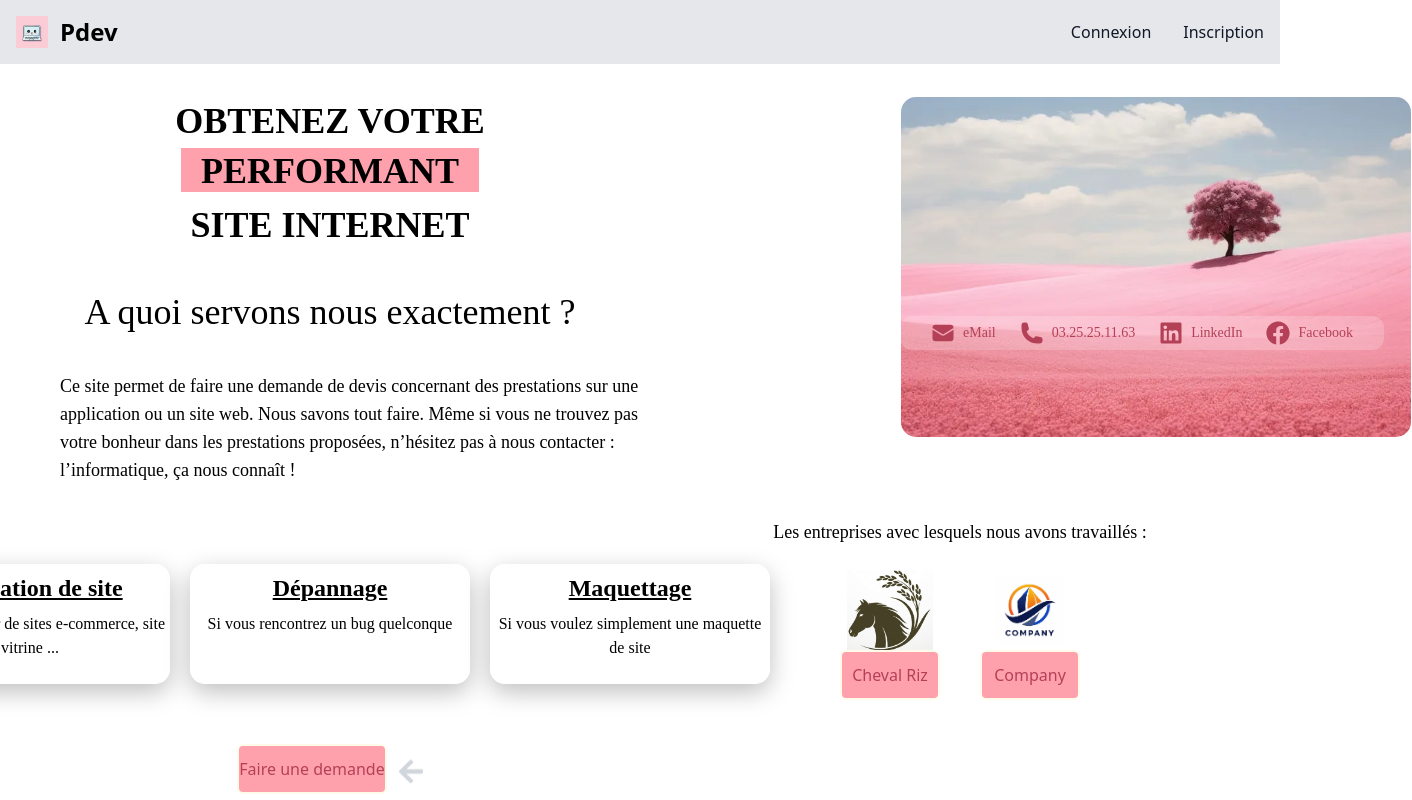
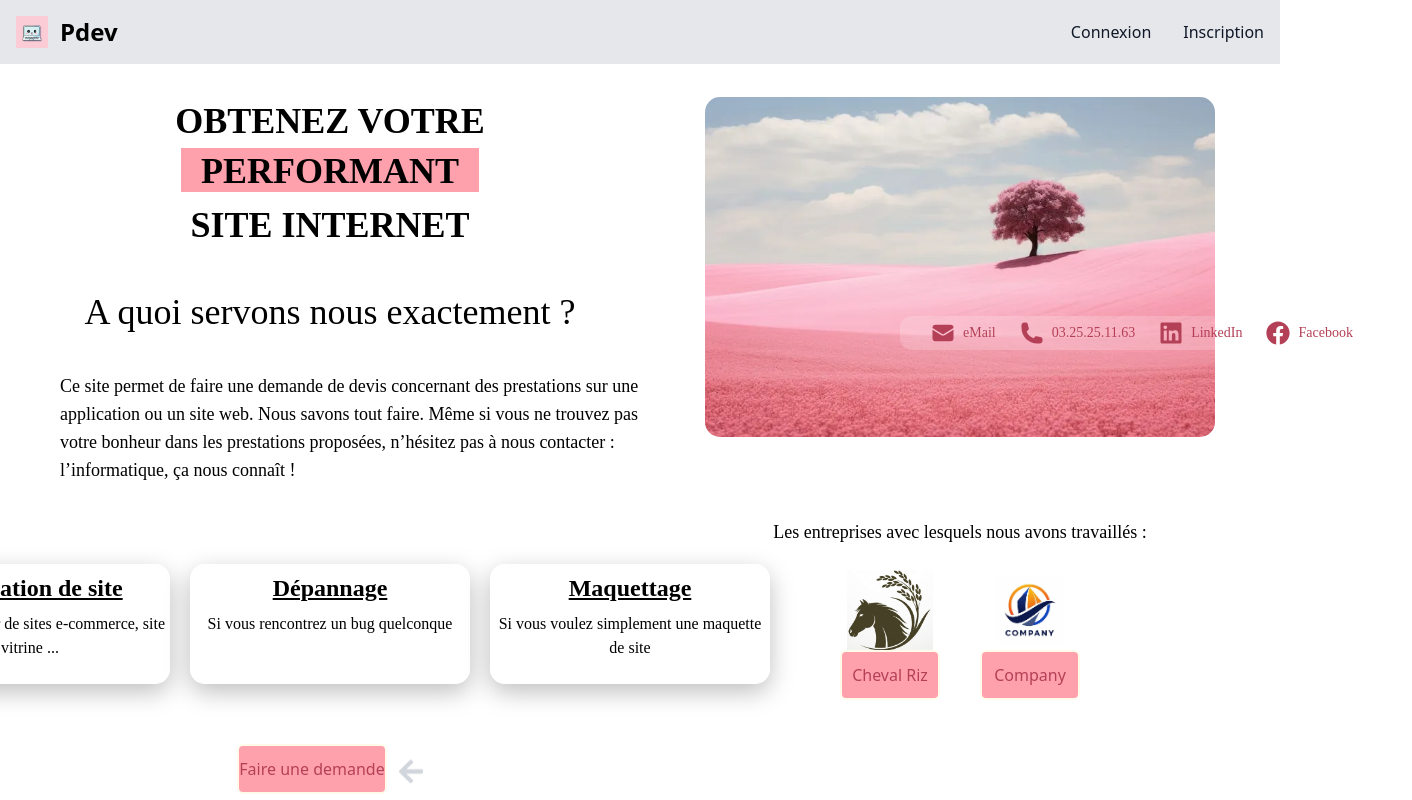
Before and after one commit to Roms10000/front_end_react, a React (Vite) app: page / in a window 1280 px wide. Shown: the top 800 px of the page, 1412 px wide, since content can reach past the window. Built offline with nearby package versions, Linux system fonts and the light colour scheme.

Commit message:
justifycenter

```diff
--- a/src/components/Home.jsx
+++ b/src/components/Home.jsx
@@ -105,10 +105,11 @@ Ce site permet de faire une demande de devis concernant des prestations sur une
           </div>
 
 {/* Partie droite */}
-<div className="relative w-full mt-8">
+<div className="relative w-full mt-8 flex flex-col">
   {/* Image arbre */}
-  <img src="./img/arbre.webp" className="w-lg h-auto border lg:ml-65 1400:ml-70 md:ml-30 border-white rounded-2xl"/>
-
+  <div className="flex justify-center">
+  <img src="./img/arbre.webp" className="w-lg h-auto border border-white rounded-2xl"/>
+</div>
   {/* Bloc Contact en overlay (items en ligne) */}
       <div className="absolute top-15 1400:left-70 1400:top-60 xl:text-sm lg:top-55 lg:left-65 md:top-18 375:top-8 md:left-40 max-lg:gap-8 max-lg:flex max-lg:flex-col xl:flex lg:flex justify-center space-x-4 sm:space-x-6 bg-white/30 px-4 py-2 rounded-xl great-vibes-regular text-[var(--color-bordeau)] text-sm" style={{background: '#ffffff30', padding: '5px 31px'}}>
           <p className="flex items-center">
```
